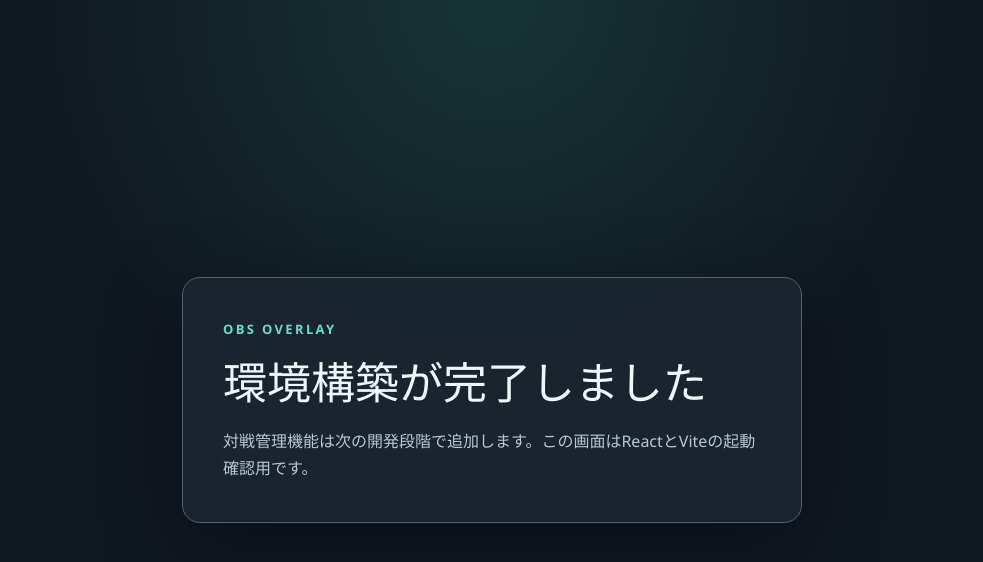
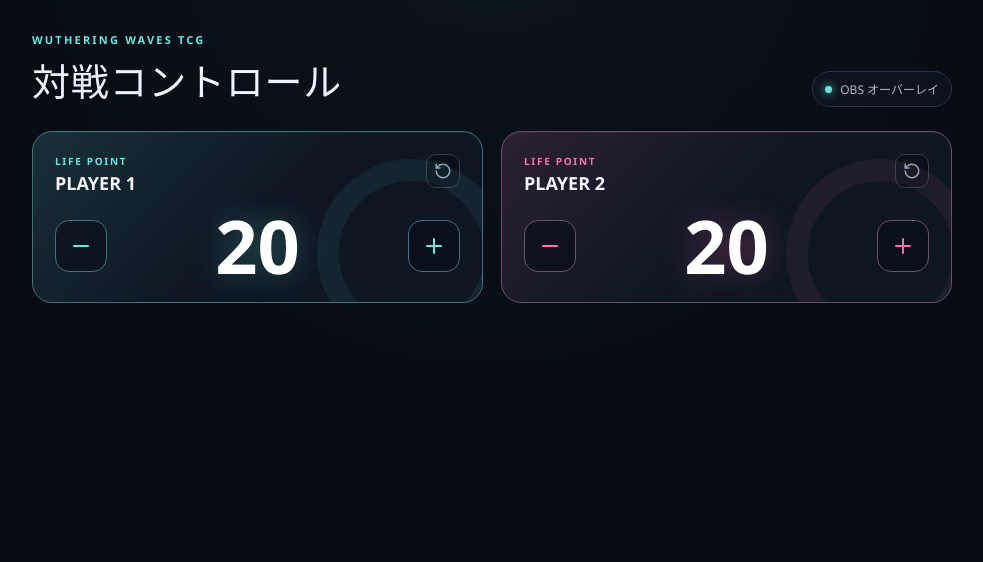
Before and after one commit to assamblackshore42-ai/wuwa-tcg-tools, a React (Vite) app in the folder apps/overlay/: page / in a window 1280 px wide. Shown: the top 562 px of the page, without its empty margins (148-1131 px from the left). Built offline with nearby package versions, Linux system fonts and the light colour scheme.

Commit message:
feat(obs-overlay): ライフカウンターを実装

```diff
--- a/apps/overlay/src/App.tsx
+++ b/apps/overlay/src/App.tsx
@@ -1,13 +1,41 @@
+import { useState } from 'react';
+
+import { INITIAL_LIFE, LifeCounter } from './components/LifeCounter';
 import './styles.css';
 
 export function App() {
+  const [playerOneLife, setPlayerOneLife] = useState(INITIAL_LIFE);
+  const [playerTwoLife, setPlayerTwoLife] = useState(INITIAL_LIFE);
+
   return (
     <main className="app-shell">
-      <section className="setup-card" aria-labelledby="setup-title">
-        <p className="eyebrow">OBS OVERLAY</p>
-        <h1 id="setup-title">環境構築が完了しました</h1>
-        <p>対戦管理機能は次の開発段階で追加します。この画面はReactとViteの起動確認用です。</p>
-      </section>
+      <div className="control-panel">
+        <header className="app-header">
+          <div>
+            <p className="eyebrow">WUTHERING WAVES TCG</p>
+            <h1>対戦コントロール</h1>
+          </div>
+          <span className="connection-status">
+            <span aria-hidden="true" />
+            OBS オーバーレイ
+          </span>
+        </header>
+
+        <div className="life-grid">
+          <LifeCounter
+            label="PLAYER 1"
+            life={playerOneLife}
+            onChange={setPlayerOneLife}
+            tone="cyan"
+          />
+          <LifeCounter
+            label="PLAYER 2"
+            life={playerTwoLife}
+            onChange={setPlayerTwoLife}
+            tone="magenta"
+          />
+        </div>
+      </div>
     </main>
   );
 }
--- /dev/null
+++ b/apps/overlay/src/components/LifeCounter.css
@@ -0,0 +1,98 @@
+.life-counter {
+  --player-color: #62e8df;
+  position: relative;
+  overflow: hidden;
+  min-width: 0;
+  padding: 22px;
+  border: 1px solid color-mix(in srgb, var(--player-color) 35%, #263448);
+  border-radius: 20px;
+  background:
+    linear-gradient(
+      135deg,
+      color-mix(in srgb, var(--player-color) 12%, transparent),
+      transparent 52%
+    ),
+    rgb(15 23 35 / 92%);
+  box-shadow: inset 0 1px 0 rgb(255 255 255 / 5%);
+}
+
+.life-counter::after {
+  position: absolute;
+  right: -24px;
+  bottom: -46px;
+  width: 145px;
+  height: 145px;
+  border: 22px solid color-mix(in srgb, var(--player-color) 7%, transparent);
+  border-radius: 50%;
+  content: '';
+  pointer-events: none;
+}
+
+.life-counter--magenta {
+  --player-color: #ff6fae;
+}
+
+.life-counter__header {
+  display: flex;
+  align-items: flex-start;
+  justify-content: space-between;
+  gap: 16px;
+}
+
+.life-counter h2 {
+  margin: 3px 0 0;
+  color: #f5f8ff;
+  font-size: 18px;
+  font-weight: 700;
+}
+
+.life-counter .section-kicker {
+  color: var(--player-color);
+}
+
+.life-counter__controls {
+  position: relative;
+  z-index: 1;
+  display: grid;
+  grid-template-columns: 52px minmax(80px, 1fr) 52px;
+  align-items: center;
+  gap: 12px;
+  margin-top: 18px;
+}
+
+.life-counter__controls > button {
+  display: grid;
+  width: 52px;
+  height: 52px;
+  place-items: center;
+  border: 1px solid color-mix(in srgb, var(--player-color) 28%, #344158);
+  border-radius: 14px;
+  color: var(--player-color);
+  background: rgb(9 15 25 / 72%);
+  cursor: pointer;
+  transition:
+    background 140ms ease,
+    border-color 140ms ease,
+    transform 140ms ease;
+}
+
+.life-counter__controls > button:hover {
+  border-color: var(--player-color);
+  background: color-mix(in srgb, var(--player-color) 12%, #09101a);
+  transform: translateY(-1px);
+}
+
+.life-counter__controls > button:active {
+  transform: translateY(1px);
+}
+
+.life-counter__value {
+  color: #fff;
+  font-family: 'Bahnschrift', 'Segoe UI', sans-serif;
+  font-size: clamp(54px, 8vw, 74px);
+  font-variant-numeric: tabular-nums;
+  font-weight: 700;
+  line-height: 0.9;
+  text-align: center;
+  text-shadow: 0 0 32px color-mix(in srgb, var(--player-color) 32%, transparent);
+}
--- /dev/null
+++ b/apps/overlay/src/components/LifeCounter.tsx
@@ -0,0 +1,64 @@
+import { Minus, Plus, RotateCcw } from 'lucide-react';
+
+import './LifeCounter.css';
+
+export const INITIAL_LIFE = 20;
+export const MIN_LIFE = 0;
+export const MAX_LIFE = 999;
+
+type LifeCounterProps = {
+  label: string;
+  life: number;
+  onChange: (life: number) => void;
+  tone: 'cyan' | 'magenta';
+};
+
+export function LifeCounter({ label, life, onChange, tone }: LifeCounterProps) {
+  const setLife = (nextLife: number) => {
+    onChange(Math.min(MAX_LIFE, Math.max(MIN_LIFE, nextLife)));
+  };
+
+  return (
+    <section className={`life-counter life-counter--${tone}`} aria-label={`${label}のライフ`}>
+      <header className="life-counter__header">
+        <div>
+          <p className="section-kicker">LIFE POINT</p>
+          <h2>{label}</h2>
+        </div>
+        <button
+          className="icon-button"
+          type="button"
+          onClick={() => setLife(INITIAL_LIFE)}
+          aria-label={`${label}のライフを${INITIAL_LIFE}に戻す`}
+          title="初期値に戻す"
+        >
+          <RotateCcw aria-hidden="true" size={18} />
+        </button>
+      </header>
+
+      <div className="life-counter__controls">
+        <button
+          type="button"
+          onClick={() => setLife(life - 1)}
+          aria-label={`${label}のライフを1減らす`}
+        >
+          <Minus aria-hidden="true" />
+        </button>
+        <output
+          className="life-counter__value"
+          aria-live="polite"
+          aria-label={`${label}の現在ライフ`}
+        >
+          {life}
+        </output>
+        <button
+          type="button"
+          onClick={() => setLife(life + 1)}
+          aria-label={`${label}のライフを1増やす`}
+        >
+          <Plus aria-hidden="true" />
+        </button>
+      </div>
+    </section>
+  );
+}
--- a/apps/overlay/src/styles.css
+++ b/apps/overlay/src/styles.css
@@ -1,6 +1,6 @@
 :root {
-  color: #eef8fa;
-  background: #101820;
+  color: #edf4ff;
+  background: #070b12;
   font-family: 'Segoe UI', 'Yu Gothic UI', sans-serif;
   font-synthesis: none;
   text-rendering: optimizeLegibility;
@@ -16,6 +16,11 @@
   min-height: 100vh;
 }
 
+button:focus-visible {
+  outline: 2px solid #77f3e9;
+  outline-offset: 3px;
+}
+
 button,
 input,
 select {
@@ -23,36 +28,103 @@
 }
 
 .app-shell {
-  display: grid;
   min-height: 100vh;
-  place-items: center;
-  padding: 24px;
-  background: radial-gradient(circle at top, rgb(38 126 115 / 28%), transparent 46%), #101820;
+  padding: 32px 24px;
+  background:
+    linear-gradient(rgb(8 13 21 / 82%), rgb(8 13 21 / 94%)),
+    repeating-linear-gradient(90deg, transparent 0 47px, rgb(89 220 213 / 3%) 48px),
+    radial-gradient(circle at 50% -10%, rgb(51 208 198 / 22%), transparent 44%), #070b12;
 }
 
-.setup-card {
-  width: min(100%, 620px);
-  padding: 40px;
-  border: 1px solid #536273;
-  border-radius: 18px;
-  background: rgb(27 37 47 / 92%);
-  box-shadow: 0 24px 80px rgb(0 0 0 / 36%);
+.control-panel {
+  width: min(100%, 920px);
+  margin: 0 auto;
 }
 
-.setup-card h1 {
-  margin: 8px 0 16px;
-  font-size: clamp(28px, 5vw, 44px);
+.app-header {
+  display: flex;
+  align-items: flex-end;
+  justify-content: space-between;
+  gap: 20px;
+  margin-bottom: 24px;
 }
 
-.setup-card p {
-  margin: 0;
-  color: #b9c7d5;
-  line-height: 1.7;
+.app-header h1 {
+  margin: 5px 0 0;
+  font-size: clamp(26px, 4vw, 38px);
+  letter-spacing: 0.02em;
 }
 
 .eyebrow {
-  color: #5ce1cf !important;
-  font-size: 13px;
+  margin: 0;
+  color: #62e8df;
+  font-size: 11px;
   font-weight: 700;
-  letter-spacing: 0.18em;
+  letter-spacing: 0.2em;
 }
+
+.connection-status {
+  display: inline-flex;
+  align-items: center;
+  gap: 8px;
+  padding: 8px 12px;
+  border: 1px solid #263448;
+  border-radius: 999px;
+  color: #aeb9c9;
+  background: rgb(13 20 31 / 80%);
+  font-size: 12px;
+}
+
+.connection-status > span {
+  width: 7px;
+  height: 7px;
+  border-radius: 50%;
+  background: #62e8df;
+  box-shadow: 0 0 10px #62e8df;
+}
+
+.life-grid {
+  display: grid;
+  grid-template-columns: repeat(2, minmax(0, 1fr));
+  gap: 18px;
+}
+
+.section-kicker {
+  margin: 0;
+  font-size: 10px;
+  font-weight: 800;
+  letter-spacing: 0.17em;
+}
+
+.icon-button {
+  display: grid;
+  width: 34px;
+  height: 34px;
+  flex: 0 0 auto;
+  place-items: center;
+  border: 1px solid #303d51;
+  border-radius: 10px;
+  color: #91a0b5;
+  background: rgb(8 13 22 / 64%);
+  cursor: pointer;
+}
+
+.icon-button:hover {
+  border-color: #65758c;
+  color: #e7eef9;
+}
+
+@media (max-width: 620px) {
+  .app-shell {
+    padding: 22px 14px;
+  }
+
+  .app-header {
+    align-items: flex-start;
+    flex-direction: column;
+  }
+
+  .life-grid {
+    grid-template-columns: 1fr;
+  }
+}
```
Also changed, not shown: apps/overlay/src/test/setup.ts (+6 -0 lines), 1 other file (tests, documents, lock files or other folders).
